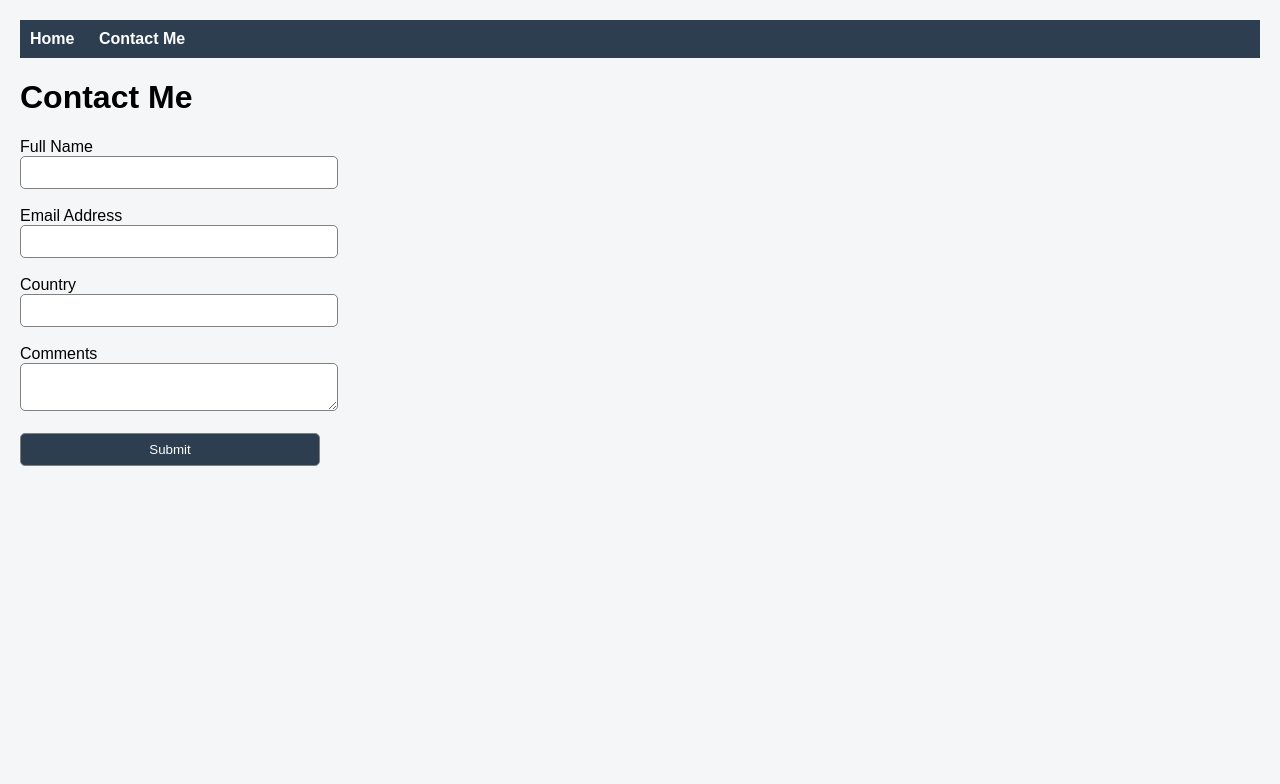
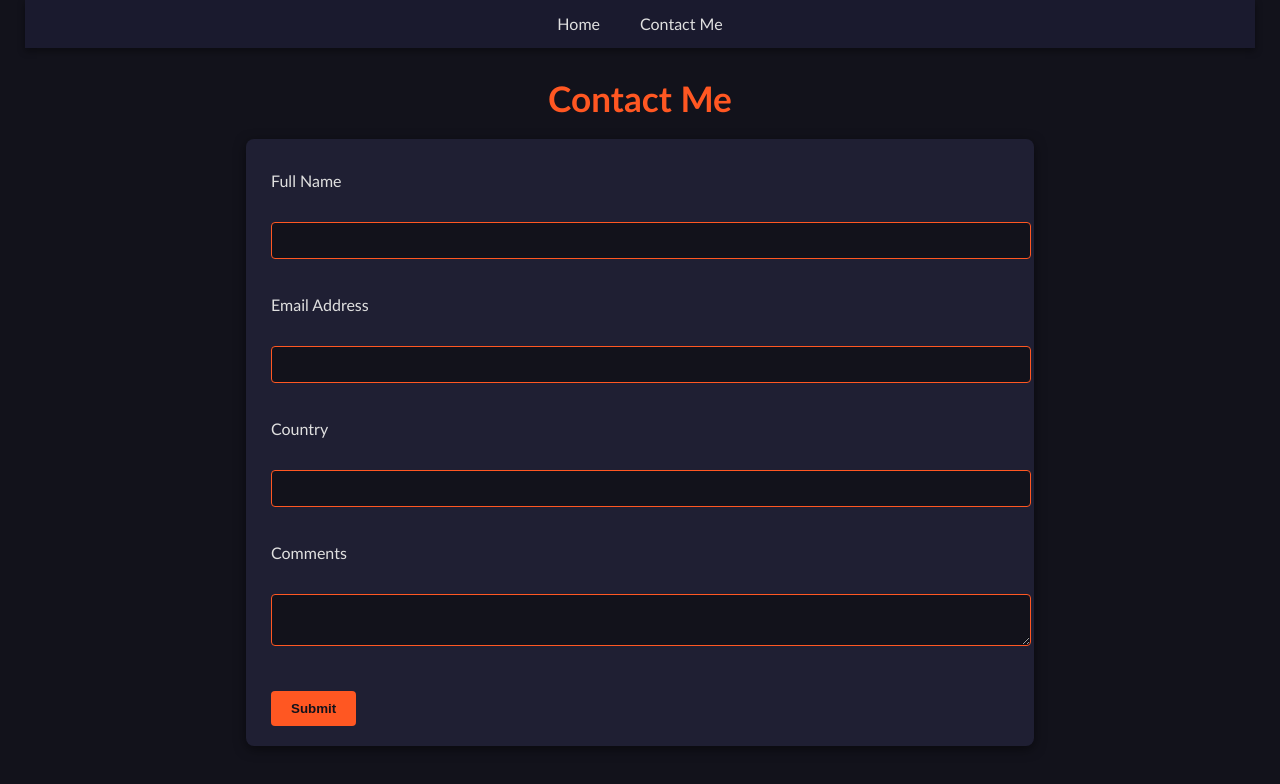
Before and after one commit to faiisals1/faiisals1, a plain HTML site: page contact.html in a window 1280 px wide. Drawn offline with Linux system fonts and the light colour scheme.

Commit message:
Add files via upload

```diff
--- a/style.css
+++ b/style.css
@@ -1,63 +1,162 @@
-body{
-font-family: Arial;
-background-color: #f4f6f8;
-margin: 20px;
+body {
+    font-family: 'Calibri', sans-serif;
+    background-color: #12121b;
+    color: #e0e0e0;
+    margin: 0;
+    padding: 0 25px;
+    line-height: 1.5;
 }
 
-nav{
-background-color: #2c3e50;
-padding: 10px;
+
+nav {
+    background-color: #1a1a2e;
+    display: flex;
+    justify-content: center;
+    padding: 12px 0;
+    box-shadow: 0 3px 7px rgba(0,0,0,0.4);
 }
 
-nav a{
-color: white;
-margin-right: 20px;
-text-decoration: none;
-font-weight: bold;
+nav a {
+    color: #e0e0e0;
+    text-decoration: none;
+    margin: 0 20px;
+    font-weight: 500;
+    font-size: 1em;
+    transition: all 0.25s ease-in-out;
 }
 
-nav a:hover{
-color: yellow;
+nav a:hover {
+    color: #ff5722;
+    letter-spacing: 1px;
 }
 
-img{
-border-radius: 10px;
-border: 2px solid #333;
+/* Headers */
+h1, h2, h3 {
+    text-align: center;
+    margin-bottom: 15px;
 }
 
-table{
-border-collapse: collapse;
-width: 60%;
-background-color: white;
+h1 {
+    font-size: 2.2em;
+    color: #ff5722;
 }
 
-th, td{
-border: 1px solid #ccc;
-padding: 10px;
+h2 {
+    font-size: 1.7em;
+    margin-top: 25px;
 }
 
-th{
-background-color: #2c3e50;
-color: white;
+
+img {
+    display: block;
+    margin: 20px auto;
+    border-radius: 50%;
+    border: 3px solid #ff5722;
+    box-shadow: 0 4px 12px rgba(0,0,0,0.5);
+    width: 180px;
+    height: 180px;
+    object-fit: cover;
 }
 
-tr:hover{
-background-color: #eee;
+
+ul {
+    list-style-type: circle;
+    width: fit-content;
+    margin: 0 auto 30px auto;
+    padding-left: 20px;
 }
 
-input, textarea{
-width: 300px;
-padding: 8px;
-border-radius: 5px;
-border: 1px solid gray;
+
+table {
+    width: 75%;
+    margin: 0 auto 30px auto;
+    border-collapse: collapse;
+    box-shadow: 0 4px 12px rgba(0,0,0,0.3);
 }
 
-input[type="submit"]{
-background-color: #2c3e50;
-color: white;
-cursor: pointer;
+th, td {
+    padding: 12px 18px;
+    text-align: left;
 }
 
-input[type="submit"]:hover{
-background-color: #34495e;
+th {
+    background-color: #1a1a2e;
+    color: #ff5722;
+    font-size: 1.05em;
 }
+
+tr:nth-child(even) {
+    background-color: #22223b;
+}
+
+tr:nth-child(odd) {
+    background-color: #1f1f33;
+}
+
+tr:hover {
+    background-color: #ff5722;
+    color: #000;
+}
+
+
+a[href^="mailto:"] {
+    color: #ff5722;
+    font-weight: bold;
+    text-decoration: underline;
+}
+
+
+form {
+    width: 60%;
+    margin: 0 auto 40px auto;
+    background-color: #1f1f33;
+    padding: 20px 25px;
+    border-radius: 8px;
+    box-shadow: 0 3px 12px rgba(0,0,0,0.5);
+}
+
+label {
+    display: block;
+    margin: 10px 0 5px 0;
+}
+
+input[type="text"],
+input[type="email"],
+textarea {
+    width: 100%;
+    padding: 10px;
+    border-radius: 4px;
+    border: 1px solid #ff5722;
+    background-color: #12121b;
+    color: #e0e0e0;
+}
+
+input[type="text"]:focus,
+input[type="email"]:focus,
+textarea:focus {
+    border: 2px solid #ff5722;
+    outline: none;
+}
+
+input[type="submit"] {
+    margin-top: 15px;
+    padding: 10px 20px;
+    background-color: #ff5722;
+    color: #12121b;
+    font-weight: bold;
+    border: none;
+    border-radius: 4px;
+    cursor: pointer;
+    transition: all 0.3s ease-in-out;
+}
+
+input[type="submit"]:hover {
+    background-color: #e64a19;
+}
+
+
+p {
+    width: 80%;
+    margin: 0 auto 20px auto;
+    text-align: justify;
+}
```
